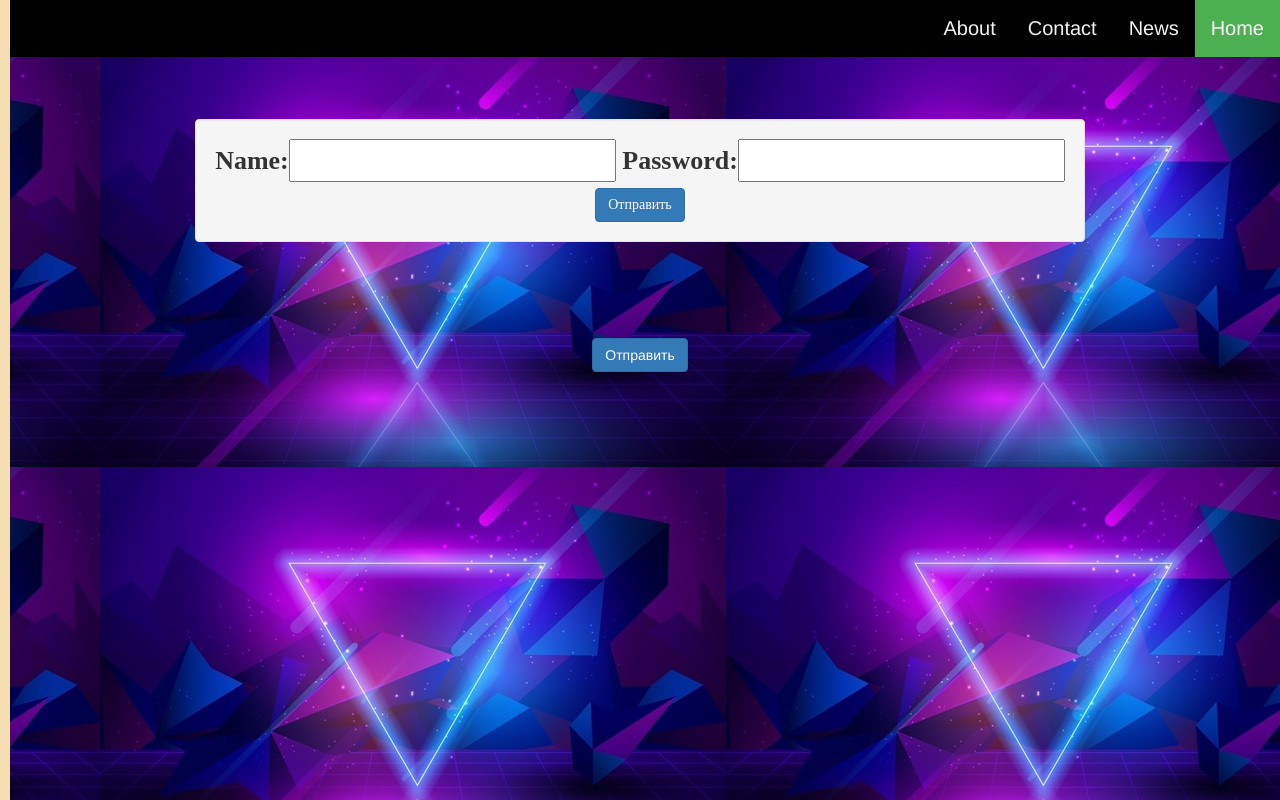
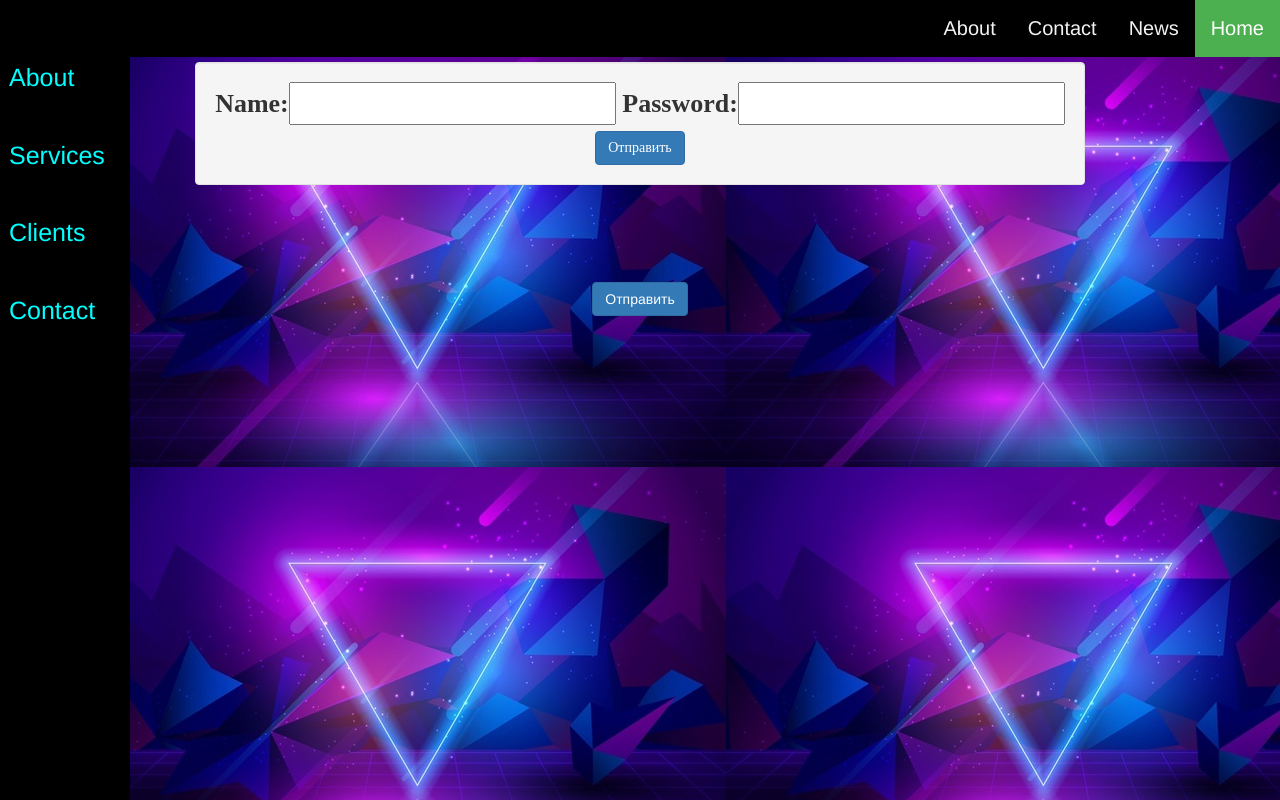
Before and after one commit to walera01/pythonProject, a Django app: page /register/ in a window 1280 px wide. Run offline with Django 3.2, Linux system fonts and the light colour scheme; some libraries are stand-ins or nearby versions.

Commit message:
craft base.html

```diff
--- a/project/djigit/djamshut/static/djigit/css/style.css
+++ b/project/djigit/djamshut/static/djigit/css/style.css
@@ -1,7 +1,12 @@
-{% load static %}
 .topnav {
     background-color: black;
-    overflow: auto;
+    overflow: visible ;
+    position: fixed;
+
+    right: 0;
+    left: 0;
+    top: 0;
+
 }
 
 /* Style the links inside the navigation bar */
@@ -28,35 +33,38 @@
 /* The sidebar menu */
 .sidenav {
     height: 100%; /* Full-height: remove this if you want "auto" height */
-    width: 10px; /* Set the width of the sidebar */
+    width: 130px; /* Set the width of the sidebar */
     position: fixed; /* Fixed Sidebar (stay in place on scroll) */
-    z-index: 1; /* Stay on top */
-    top: 0; /* Stay at the top */
+    z-index: initial; /* Stay on top */
+    top:0; /* Stay at the top */
     left: 0;
-    background-color: wheat; /* Black */
-    overflow-x: hidden; /* Disable horizontal scroll */
-    overflow-y: paged-x-controls;
+    background-color: black; /* Black */
+    overflow-x: visible; /* Disable horizontal scroll */
+    overflow-y: visible;
     padding-top: 20px;
+
 }
 
 /* The navigation menu links */
 .sidenav a {
-    padding: 10px 10px 6px 16px;
+    margin-top:30px ;
+    padding: 10px 1px 2px 9px;
     text-decoration: none;
-    font-size: 5px;
-    color: white;
-    display: inline-table;
+    font-size: 25px;
+    color: aqua;
+    display: block;
+
 }
 
 /* When you mouse over the navigation links, change their color */
 .sidenav a:hover {
-    color: red;
+    color: pink;
 }
 
 /* Style page content */
 .main {
     margin-left: 160px; /* Same as the width of the sidebar */
-    padding: 0px 10px;
+    padding: 10px 10px;
 }
 
 /* On smaller screens, where height is less than 450px, change the style of the sidebar (less padding and a smaller font size) */
@@ -103,3 +111,13 @@ p{
     font-family: "Agency FB";
     font-size: 26px;
 }
+h1{
+    text-align: center;
+    margin-left: 0px;
+    margin-top: 50px;
+    width: 100%;
+    padding: 12px 20px;
+    box-sizing: border-box;
+    font-size: 25px;
+    color: hotpink;
+}
--- /dev/null
+++ b/project/djigit/djamshut/templates/djamshut/base.html
@@ -0,0 +1,29 @@
+<!DOCTYPE html>
+<html lang="en">
+<head>
+    {% load static %}
+    {% load bootstrap3 %}
+    {% bootstrap_css %}
+    {% bootstrap_javascript jquery='full' %}
+    <meta charset="UTF-8">
+    <link type="text/css" href="{% static 'djigit/css/style.css' %}" rel="stylesheet"/>
+    <title>Title</title>
+</head>
+<body>
+ <!-- Side navigation -->
+    <div class="sidenav">
+      <a href="#">About</a>
+      <a href="#">Services</a>
+      <a href="/client">Clients</a>
+      <a href="#">Contact</a>
+    </div>
+    <div class="topnav">
+      <a class="active" href="#home">Home</a>
+      <a href="#news">News</a>
+      <a href="#contact">Contact</a>
+      <a href="#about">About</a>
+    </div>
+{% block content %}
+{% endblock %}
+</body>
+</html>
--- a/project/djigit/djamshut/templates/djamshut/reqister.html
+++ b/project/djigit/djamshut/templates/djamshut/reqister.html
@@ -1,29 +1,5 @@
-<!DOCTYPE html>
-<html lang="en">
-<head>
-    {% load static %}
-    {% load bootstrap3 %}
-    {% bootstrap_css %}
-    {% bootstrap_javascript jquery='full' %}
-    <meta charset="UTF-8">
-    <title>Title</title>
-    <link type="text/css" href="{% static 'djigit/css/style.css' %}" rel="stylesheet"/>
-</head>
-<body>
-<!-- Side navigation -->
-<div class="sidenav">
-  <a href="#">About</a>
-  <a href="#">Services</a>
-  <a href="/client">Clients</a>
-  <a href="#">Contact</a>
-</div>
-<div class="topnav">
-  <a class="active" href="#home">Home</a>
-  <a href="#news">News</a>
-  <a href="#contact">Contact</a>
-  <a href="#about">About</a>
-</div>
-<div>
+{% extends 'djamshut/base.html'%}
+{% block content %}
     <form action="" method="post">
         <div class="btn well">
             {% csrf_token %}
@@ -34,7 +10,4 @@
     <form>
         <button type="submit" class="btn btn-primary">Отправить</button>
     </form>
-
-</div>
-</body>
-</html>
+{% endblock %}
--- a/project/djigit/djamshut/views.py
+++ b/project/djigit/djamshut/views.py
@@ -17,4 +17,9 @@ def site2(request):
     return render(request, 'djamshut/clients.html', context=context)
 
 def name_id(request, form_id):
-    return HttpResponse(f"name number {form_id}")
+    form = Regis.objects.all()
+    context = {
+        'form': form,
+        'form_id': form_id,
+    }
+    return render(request, 'djamshut/nameclient.html',context=context)
```
Also changed, not shown: project/djigit/djamshut/templates/djamshut/clients.html (+4 -29 lines), project/djigit/djamshut/templates/djamshut/nameclient.html (added, +7 -0 lines), project/djigit/db.sqlite3.
